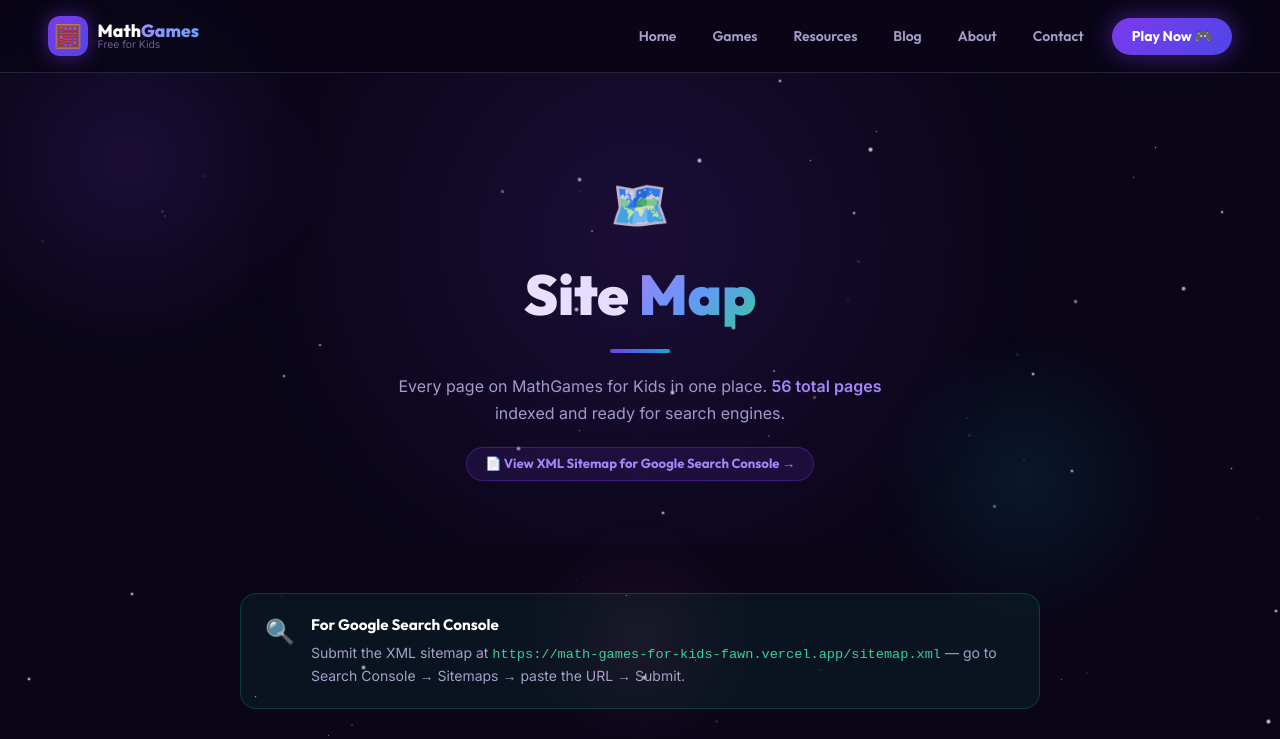
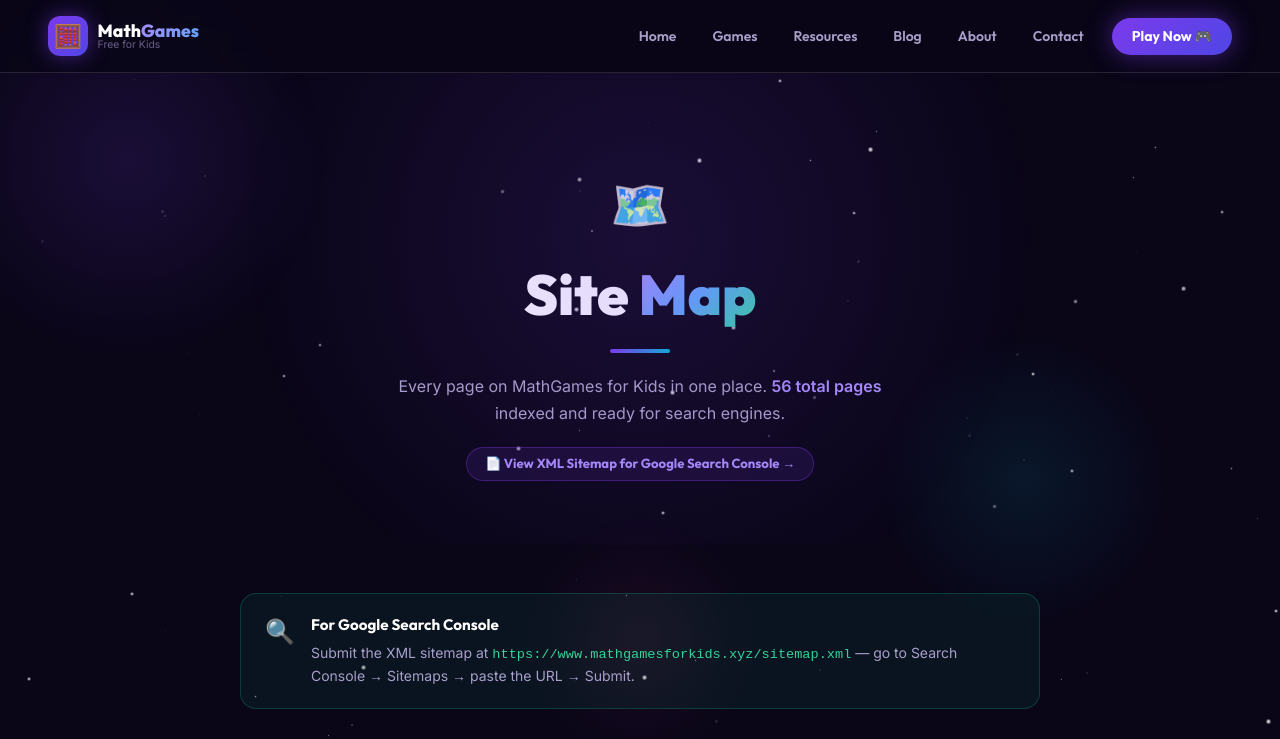
Before and after one commit to Param35/math-games-for-kids, a Next.js app: page /sitemap-page in a window 1280 px wide. Shown: the top 739 px of the page. Built offline with nearby package versions, Linux system fonts and the light colour scheme.

Commit message:
Update page.tsx

```diff
--- a/app/sitemap-page/page.tsx
+++ b/app/sitemap-page/page.tsx
@@ -10,7 +10,7 @@
   robots: { index: true, follow: true },
 };
 
-const BASE_URL = "https://math-games-for-kids-fawn.vercel.app";
+const BASE_URL = "https://www.mathgamesforkids.xyz";
 
 interface SitemapSection {
   heading: string;
```
